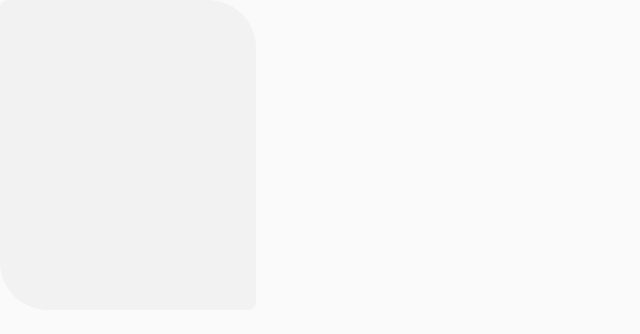
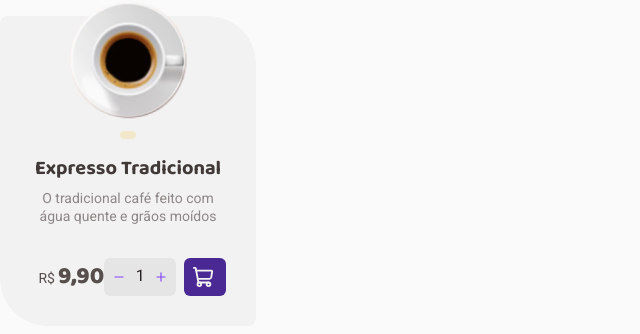
Before and after one commit to YasminFerrariDias/coffeeDelivery, a React (Vite) app: page / in a window 1280 px wide. Shown: the top 334 px of the page, without its empty margins (0-640 px from the left). Built offline with nearby package versions, Linux system fonts and the light colour scheme.

Commit message:
Modificando componente CoffeCard e Card

```diff
--- a/src/App.tsx
+++ b/src/App.tsx
@@ -73,7 +73,7 @@ export function App() {
       </div>*/}
 
       <div className="CoffeeCard">
-        <CoffeeCard img='Expresso' $BackgroundColor='base-card' $colorBackground='yellow-light' color='yellow' tagValue={['TRADICIONAL']} variant='tag' />
+        <CoffeeCard img='Expresso' $colorBackground='yellow-light' color='yellow' tagValue={['TRADICIONAL']} variant='tag' />
       </div>
 
       <GlobalStyle />
--- a/src/components/Card/index.tsx
+++ b/src/components/Card/index.tsx
@@ -1,11 +1,15 @@
+import type { ReactNode } from "react";
 import { CardContainer } from "./styles";
 
 interface CardProps {
-  variant: 'smallRounded' | 'mediumArounded' | 'smallSquare' | 'mediumSquare';
+  variant: 'smallRounded' | 'mediumRounded' | 'smallSquare' | 'mediumSquare';
+  children: ReactNode
 }
 
-export function Card({ variant }: CardProps) {
+export function Card({ children, variant }: CardProps) {
   return (
-    <CardContainer variant={variant} />
+    <CardContainer variant={variant}>
+      {children}
+    </CardContainer>
   )
 }
--- a/src/components/Card/styles.ts
+++ b/src/components/Card/styles.ts
@@ -1,7 +1,7 @@
 import styled from "styled-components";
 
 interface CardContainerProps {
-  variant: 'smallRounded' | 'mediumArounded' | 'smallSquare' | 'mediumSquare';
+  variant: 'smallRounded' | 'mediumRounded' | 'smallSquare' | 'mediumSquare';
 }
 
 export const CardContainer = styled.div<CardContainerProps>`
@@ -16,7 +16,7 @@ export const CardContainer = styled.div<CardContainerProps>`
         border-radius: 0.5rem 3rem 0.5rem 3rem;
       `)
 
-      case 'mediumArounded':
+      case 'mediumRounded':
         return (`
         width: 28rem;
         height: 31.125rem;
--- a/src/components/CoffeeCard/index.tsx
+++ b/src/components/CoffeeCard/index.tsx
@@ -1,6 +1,5 @@
 import type { DefaultTheme } from "styled-components/dist/types";
-import { Tag } from "../Tag";
-import { AddCart } from "./styles";
+import { AddCart, CoffeeCardContainer } from "./styles";
 import { Title } from "../Title";
 import { Text } from "../Text";
 import { Price } from "../Price";
@@ -22,9 +21,9 @@ import Latte from '../../assets/img/Type=Latte.svg';
 import Macchiato from '../../assets/img/Type=Macchiato.svg';
 import Mochaccino from '../../assets/img/Type=Mochaccino.svg';
 import { Card } from "../Card";
+import { Tag } from "../Tag";
 
 interface CoffeeCardProps {
-  $BackgroundColor: keyof DefaultTheme,
   $colorBackground: keyof DefaultTheme,
   color: keyof DefaultTheme
   tagValue: string[]
@@ -45,19 +44,19 @@ interface CoffeeCardProps {
   | 'Mochaccino'
 }
 
-export function CoffeeCard({ img, $colorBackground, color, tagValue, variant }: CoffeeCardProps) {
+export function CoffeeCard({ img, $colorBackground, color, variant, tagValue }: CoffeeCardProps) {
   const Img = {
     Americano, Arabe, CafeComLeite, CafeGelado, Capuccino, ChocolateQuente, Cubano, ExpressoCremoso, Expresso, Havaiano, Irlandes, Latte, Macchiato, Mochaccino,
   }[img]
 
   return (
-    <Card variant="smallRounded">
-
+    <Card variant="smallRounded"  >
+      <CoffeeCardContainer>
         <img src={Img} />
         <span className="tags">
           {
-          tagValue.map((value) => (
-            <Tag key={value} BackgroundColor={$colorBackground} color={color} text={value} variant={variant} />
+            tagValue.map((value: string) => (
+              <Tag BackgroundColor="yellow-light" color="yellow"/>
             ))
           }
           {/* <Tag BackgroundColor={$colorBackground} color={color} text={tagValue} variant={variant} /> */}
@@ -71,6 +70,7 @@ export function CoffeeCard({ img, $colorBackground, color, tagValue, variant }:
             <Button icon="ShoppingCart" ColorIcon="base-card" ColorVariant="purple-dark" variant="tag" color="white" text="" />
           </AddCart>
         </footer>
+      </CoffeeCardContainer>
     </Card>
   )
 }
--- a/src/components/CoffeeCard/styles.ts
+++ b/src/components/CoffeeCard/styles.ts
@@ -1,14 +1,6 @@
-import styled, { type DefaultTheme } from "styled-components";
+import styled from "styled-components";
 
-interface CoffeeCardContainerProps {
-  $BackgroundColor: keyof DefaultTheme
-}
-
-export const CoffeeCardContainer = styled.div<CoffeeCardContainerProps>`
-  background-color: ${(props) => props.theme[props.$BackgroundColor]};
-  width: 16rem;
-  height: 19.375rem;
-  border-radius: 0.5rem 3rem 0.5rem 3rem;
+export const CoffeeCardContainer = styled.div`
   margin: 1rem;
   justify-content: center;
   align-items: center;
```
Lines whose indentation alone changed are shown as unchanged.
